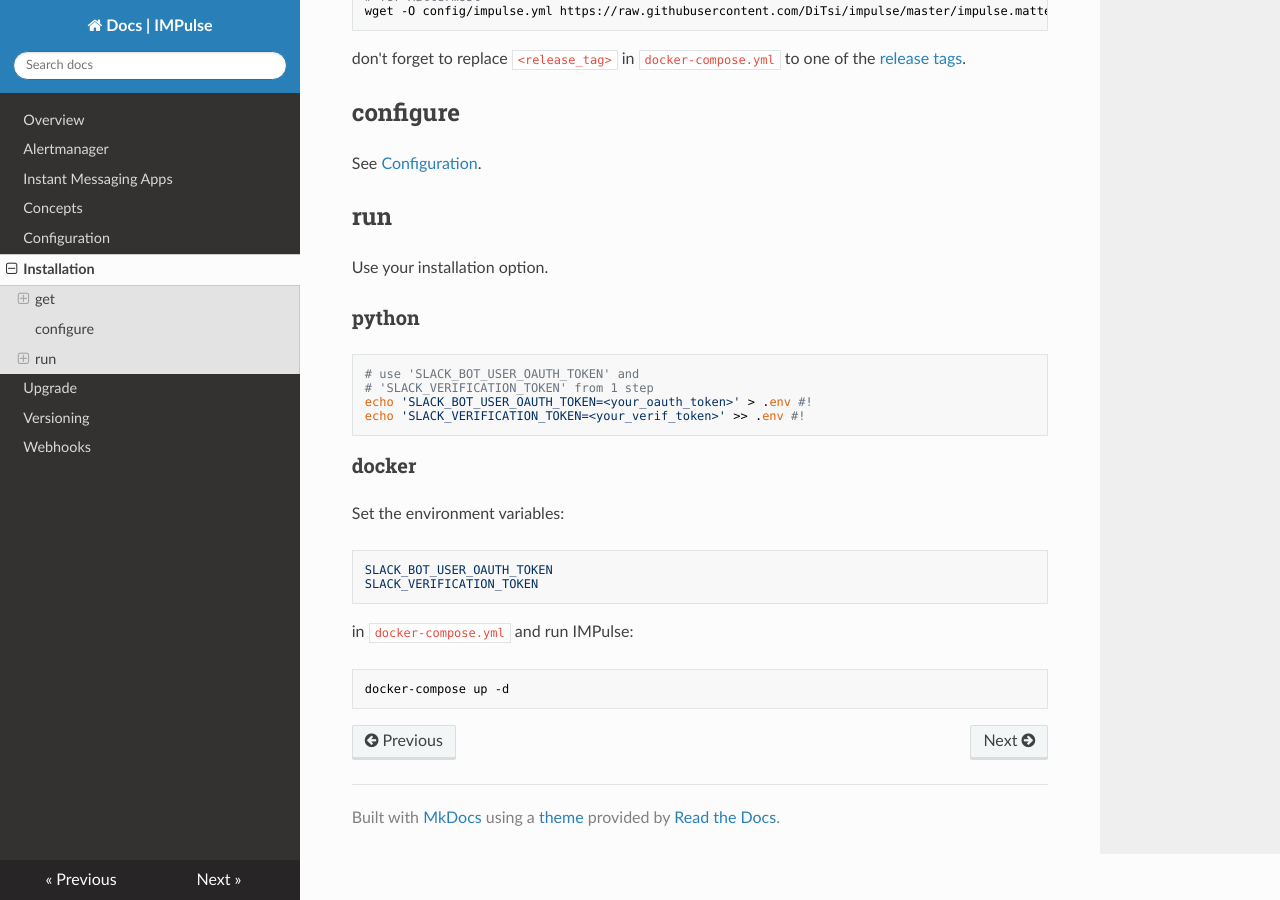
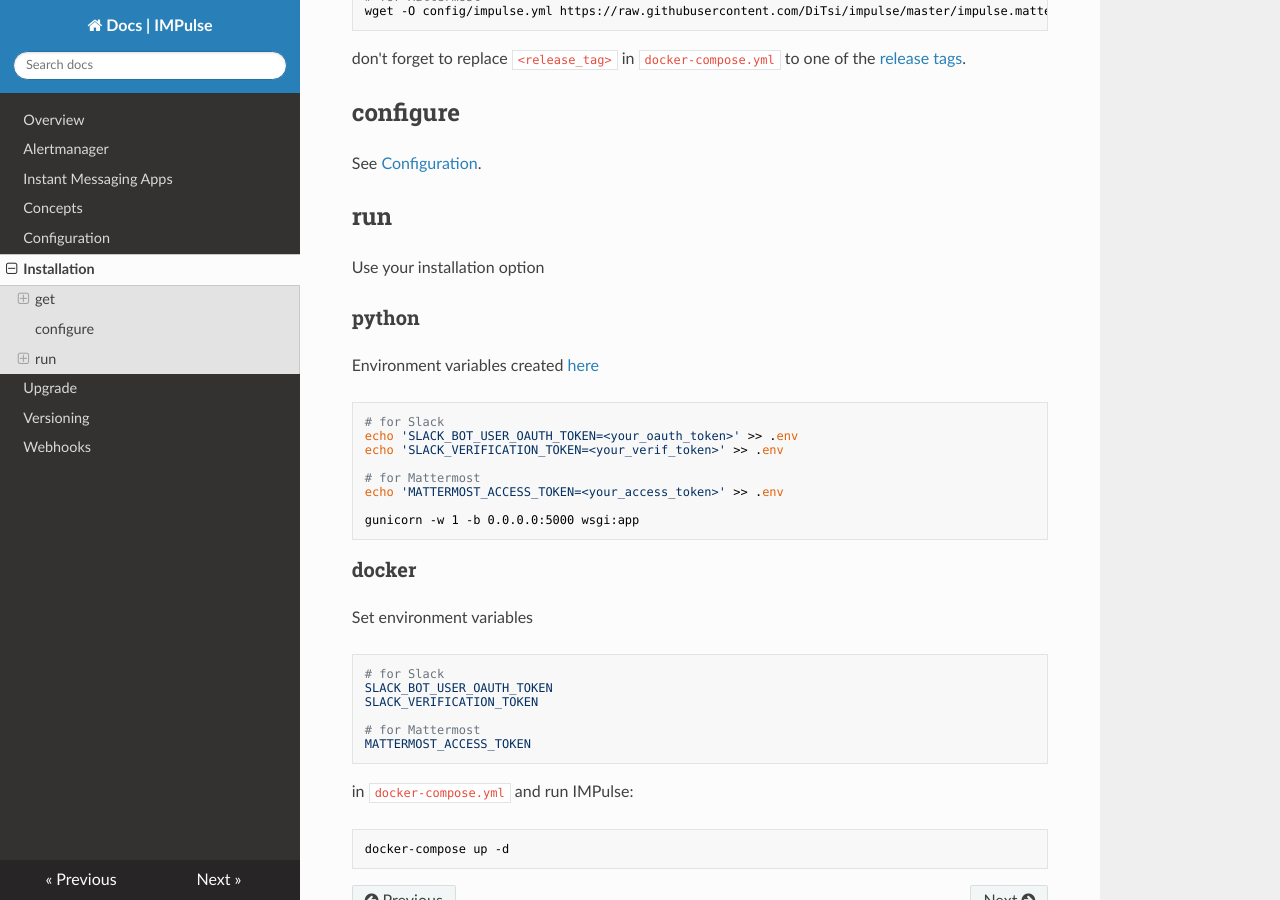
Before and after one commit to DiTsi/impulse-docs, an MkDocs documentation site: the page built from docs/installation.md, in a window 1280 px wide and 900 px high, scrolled down 660 px. Built offline with MkDocs 1.6.1, drawn with Linux system fonts in a browser that asks for light colours; nearby versions of some CDN libraries.

Commit message:
added gunicorn run instructions

````diff
--- a/docs/installation.md
+++ b/docs/installation.md
@@ -39,24 +39,34 @@ See [Configuration](configuration.md#impulse).
 
 ## run
 
-Use your installation option.
+Use your installation option
 
 ### python
 
+Environment variables created [here](apps.md)
+
 ```bash
-# use 'SLACK_BOT_USER_OAUTH_TOKEN' and
-# 'SLACK_VERIFICATION_TOKEN' from 1 step
-echo 'SLACK_BOT_USER_OAUTH_TOKEN=<your_oauth_token>' > .env #!
-echo 'SLACK_VERIFICATION_TOKEN=<your_verif_token>' >> .env #!
+# for Slack
+echo 'SLACK_BOT_USER_OAUTH_TOKEN=<your_oauth_token>' >> .env
+echo 'SLACK_VERIFICATION_TOKEN=<your_verif_token>' >> .env
+
+# for Mattermost
+echo 'MATTERMOST_ACCESS_TOKEN=<your_access_token>' >> .env
+
+gunicorn -w 1 -b 0.0.0.0:5000 wsgi:app
 ```
 
 ### docker
 
-Set the environment variables:
+Set environment variables
 
 ```yaml
+# for Slack
 SLACK_BOT_USER_OAUTH_TOKEN
 SLACK_VERIFICATION_TOKEN
+
+# for Mattermost
+MATTERMOST_ACCESS_TOKEN
 ```
 
 in `docker-compose.yml` and run IMPulse:
````
